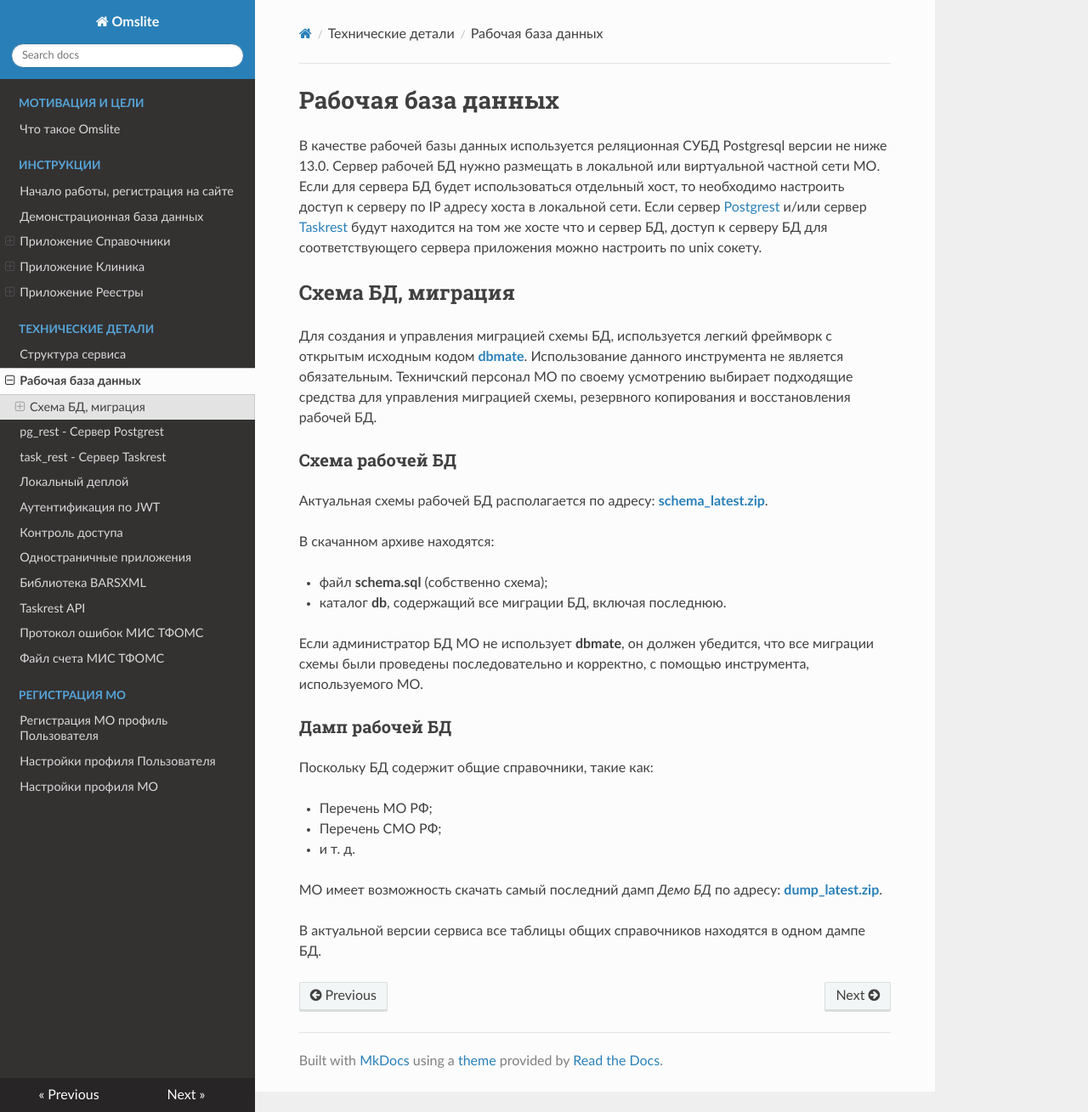
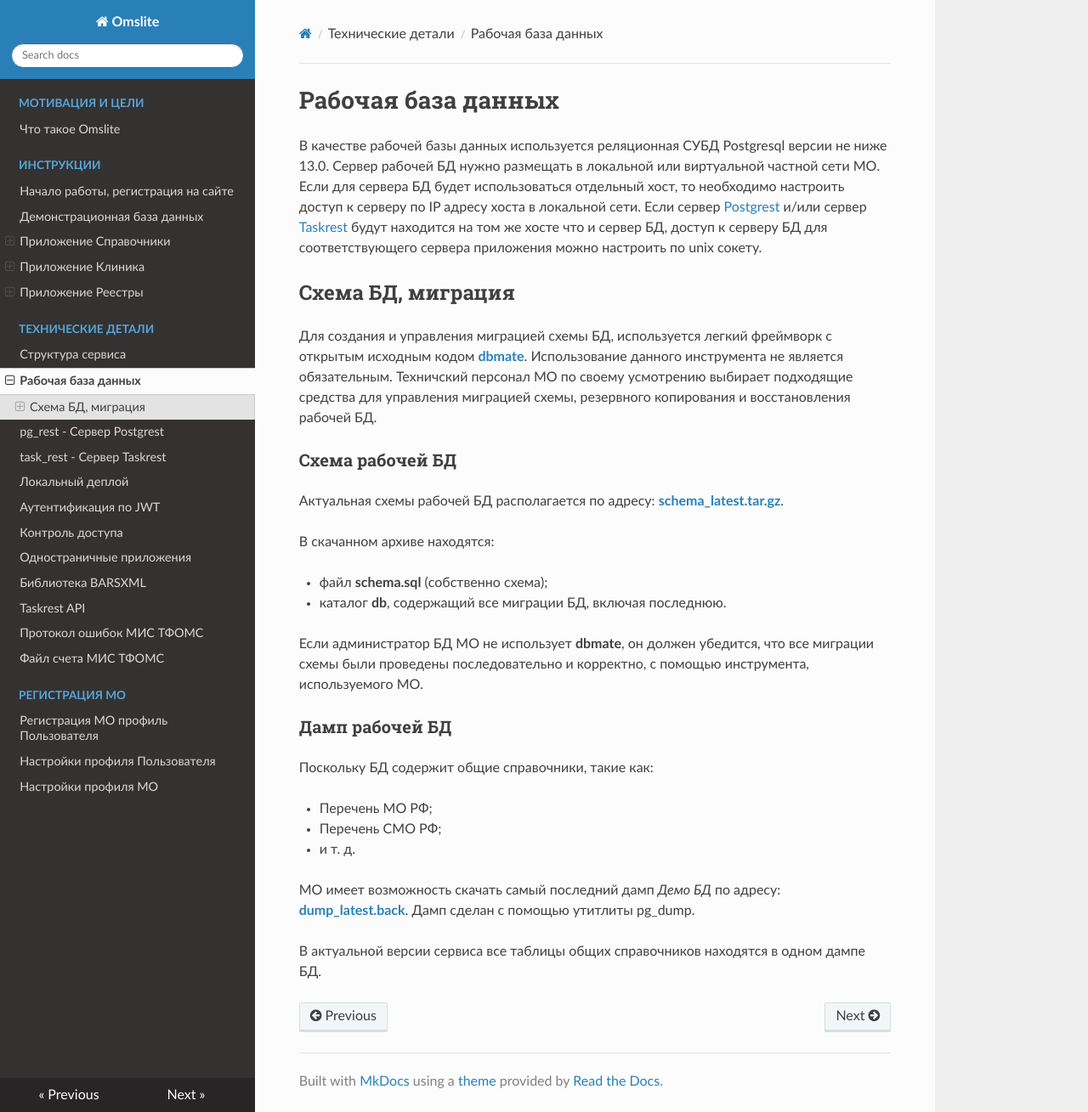
Before and after one commit to SLikhachev/zerodocs, an MkDocs documentation site: the page built from docs/admin/workdb.md, in a window 1280 px wide and 1309 px high. Shown: the whole window at 85% size. Built offline with MkDocs 1.6.1, drawn with Linux system fonts in a browser that asks for light colours; nearby versions of some CDN libraries.

Commit message:
some chages

```diff
--- a/docs/admin/workdb.md
+++ b/docs/admin/workdb.md
@@ -18,7 +18,7 @@
 ### Схема рабочей БД
 
 Актуальная схемы рабочей БД располагается по адресу:
-<a href="http://omslite.site/static/db_mate/schema_latest.zip" target=_blank>__schema_latest.zip__</a>.
+<a href="https://taskrest.omslite.site/utils/file/db/schema/schema_latest.tar.gz">__schema_latest.tar.gz__</a>.
 
 В скачанном архиве находятся:
 
@@ -37,6 +37,6 @@
 - и т. д.
 
 МО имеет возможность скачать самый последний дамп _Демо БД_ по адресу:
-<a href="http://omslite.site/static/db_dump/dump_latest.zip" traget=_blank>__dump_latest.zip__</a>.
+<a href="https://taskrest.omslite.site/utils/file/db/dump/dump_latest.back">__dump_latest.back__</a>. Дамп сделан с помощью утитлиты pg_dump.
 
 В актуальной версии сервиса все таблицы общих справочников находятся в одном дампе БД.
```
